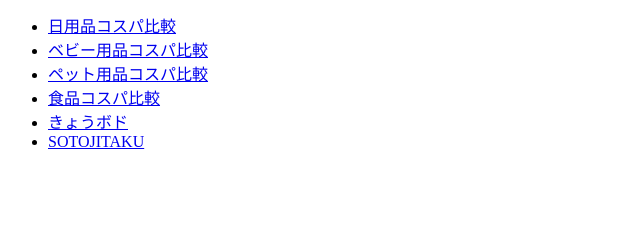
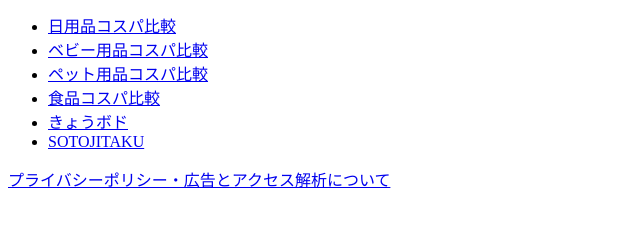
Before and after one commit to stusaurus/stusaurus.github.io, a plain HTML site: page index.html in a window 1280 px wide. Shown: the part 107-334 px from the top of the page, without its empty margins (0-640 px from the left). Drawn offline with Linux system fonts and the light colour scheme.

Commit message:
Link shared data-use and advertising information from project hub

```diff
--- a/index.html
+++ b/index.html
@@ -20,6 +20,7 @@
       <li><a href="/kyo-bodo-jp/">きょうボド</a></li>
       <li><a href="/sotojitaku/">SOTOJITAKU</a></li>
     </ul>
+    <p><a href="/privacy/">プライバシーポリシー・広告とアクセス解析について</a></p>
   </main>
 </body>
 </html>
```
